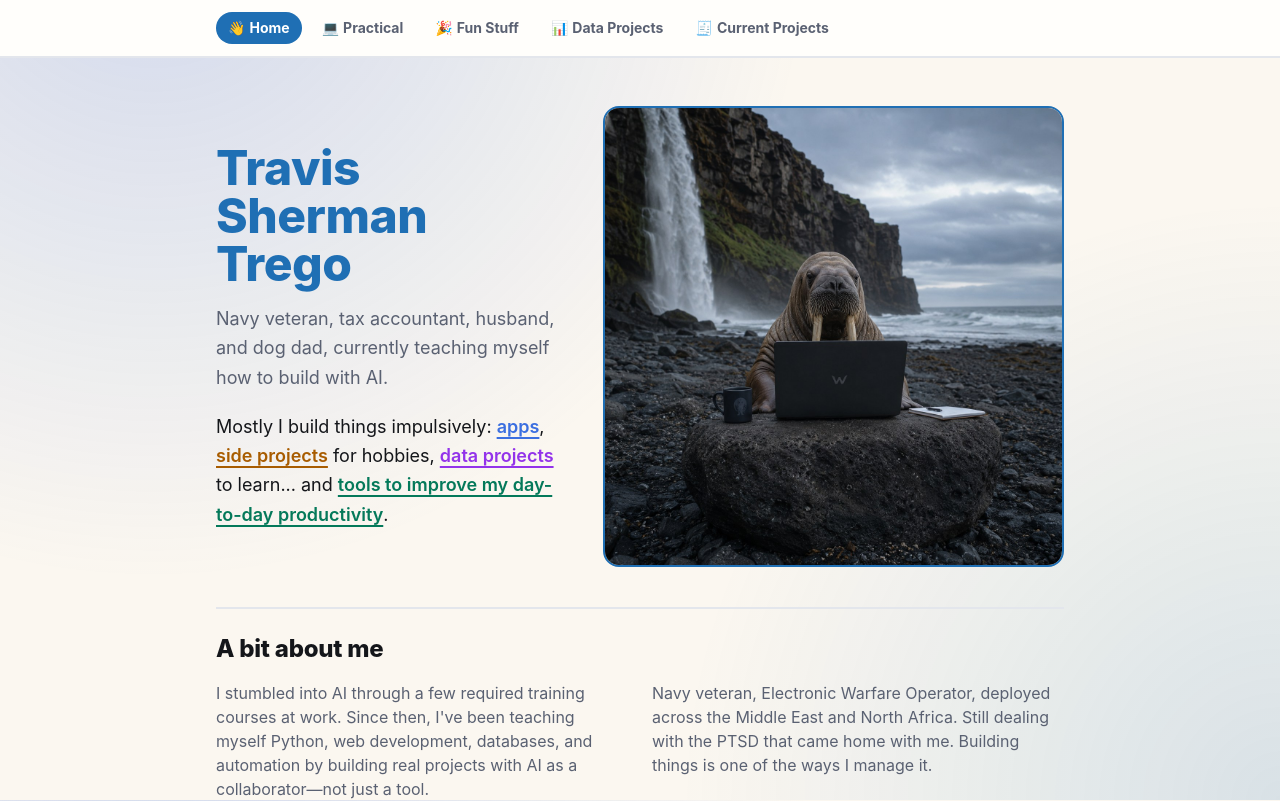
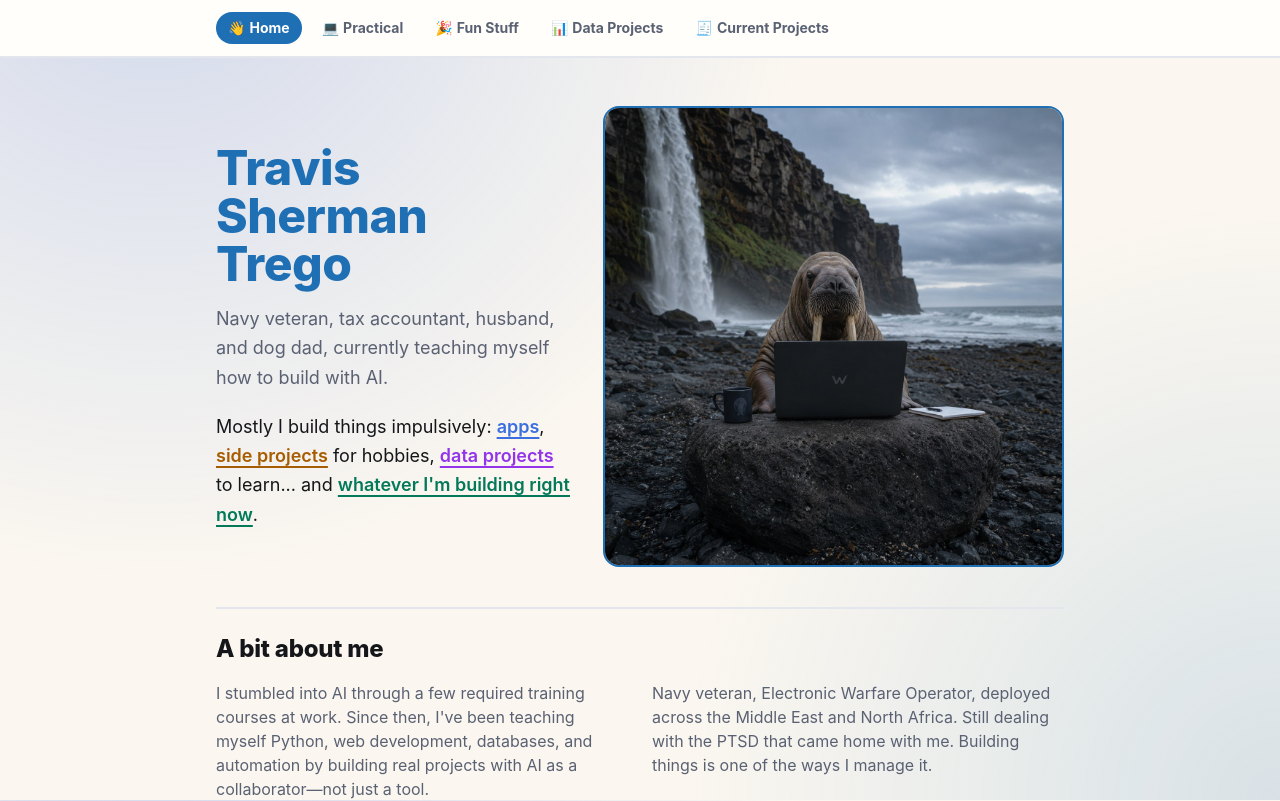
Before and after one commit to travtrego/portfolio-site, a Next.js app: page / in a window 1280 px wide. Shown: the top 801 px of the page. Built offline with nearby package versions, Linux system fonts and the light colour scheme.

Commit message:
Reword homepage productivity link to match broader Current Projects scope

```diff
--- a/app/page.tsx
+++ b/app/page.tsx
@@ -29,7 +29,7 @@ export default function Home() {
             </Link>{" "}
             to learn... and{" "}
             <Link href="/productivity" className="font-semibold underline decoration-2 underline-offset-4" style={{ color: "var(--accent-productivity)" }}>
-              tools to improve my day-to-day productivity
+              whatever I&apos;m building right now
             </Link>
             .
           </p>
```
